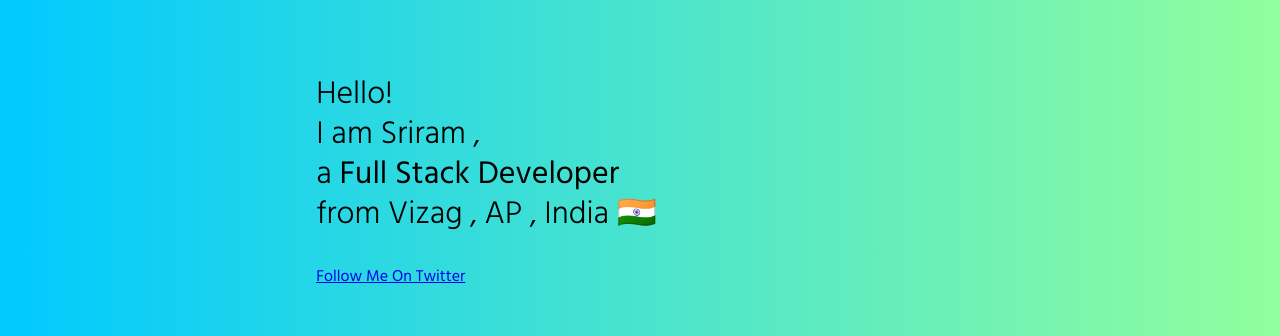
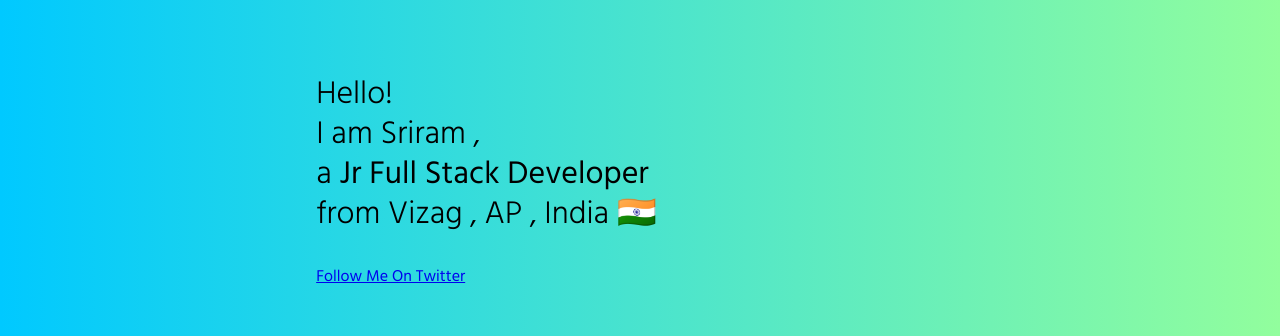
Before and after one commit to TSaiSriram/Tekumalla-Saisriram, a plain HTML site: page index.html in a window 1280 px wide. Shown: the top 336 px of the page. Drawn offline with nearby package versions, Linux system fonts and the light colour scheme.

Commit message:
Update index.html

```diff
--- a/index.html
+++ b/index.html
@@ -9,7 +9,7 @@
     <meta name="viewport" content="width=device-width, initial-scale=1">
     <meta name="author" content="Tekumalla Saisriram">
     <meta name="description" content="Portfolio of Tekumalla Saisriram, a Jr Full Stack Developer, from Vizag , AP , India .">
-    <title>Tekumalla Saisriram - Full Stack Developer</title>
+    <title>Tekumalla Saisriram - Jr Full Stack Developer</title>
     <link href="https://cdnjs.cloudflare.com/ajax/libs/normalize/6.0.0/normalize.min.css" rel="stylesheet">
     <link href="https://fonts.googleapis.com/css?family=Hind:300,400,500" rel="stylesheet">
     <link href="style.css" rel="stylesheet">
@@ -20,7 +20,7 @@
     <div class="wrapper">
 
       <div class="main-intro">
-        <h2>Hello!<br>I am Sriram ,<br>a <b>Full Stack Developer</b> <br>from Vizag , AP , India 🇮🇳</h2>
+        <h2>Hello!<br>I am Sriram ,<br>a <b>Jr Full Stack Developer</b> <br>from Vizag , AP , India 🇮🇳</h2>
       </div>
 
       <div class="twitter">
```
